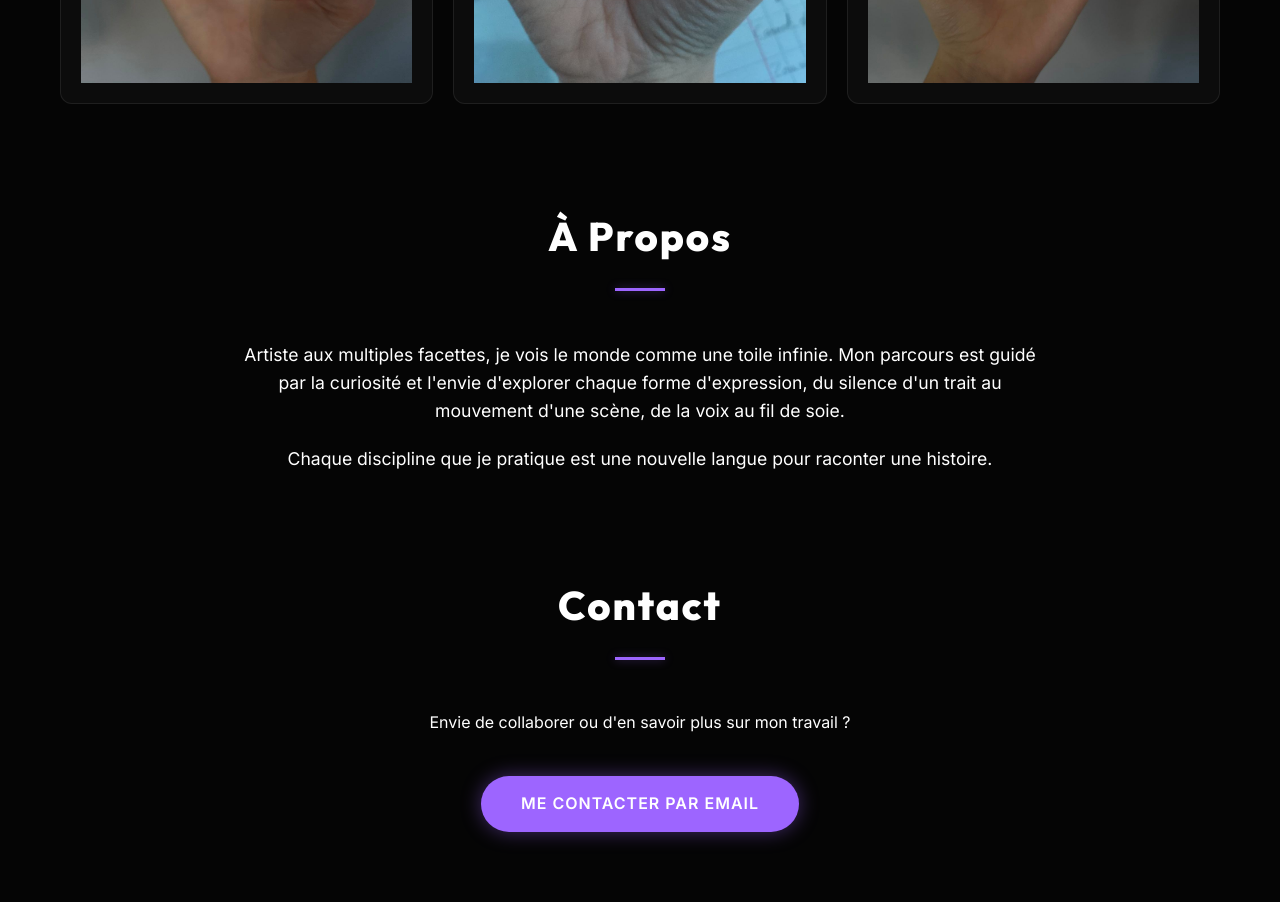
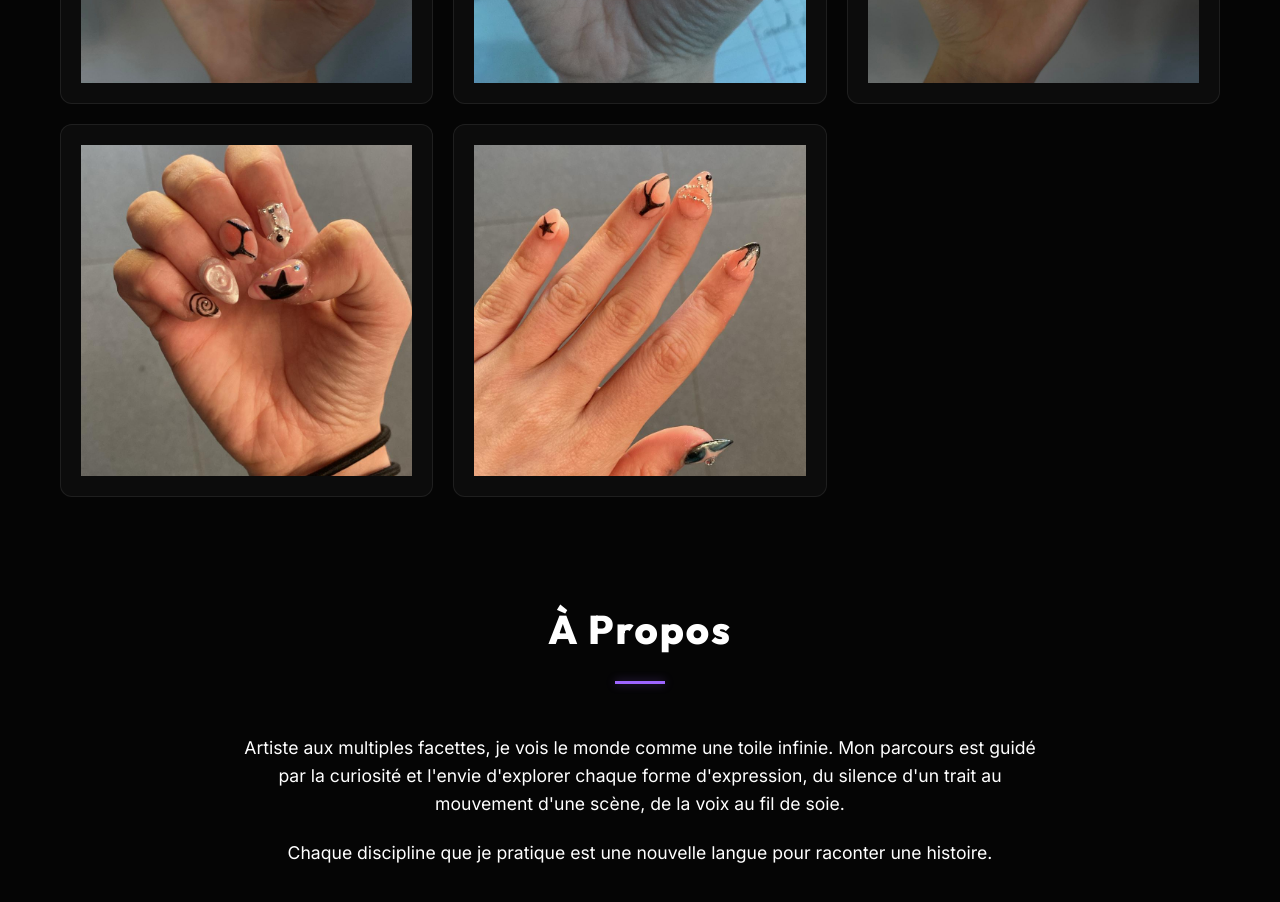
Before and after one commit to kacyda/portfolio, a plain HTML site: page index.html in a window 1280 px wide. Shown: the part 5380-6282 px from the top of the page. Drawn offline with Linux system fonts and the light colour scheme.

Commit message:
+2 nail art

```diff
--- a/index.html
+++ b/index.html
@@ -147,6 +147,10 @@
                     </div>
                     <div class="card"><img src="media/images/nails/nails_3.jpeg" alt="Nail art par Kacy" loading="lazy">
                     </div>
+                    <div class="card"><img src="media/images/nails/nails_4.jpeg" alt="Nail art par Kacy" loading="lazy">
+                    </div>
+                    <div class="card"><img src="media/images/nails/nails_5.jpeg" alt="Nail art par Kacy" loading="lazy">
+                    </div>
                 </div>
             </div>
         </section>
```
